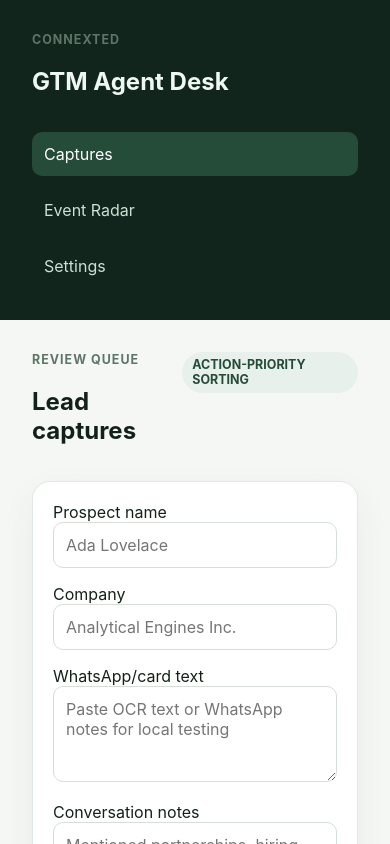
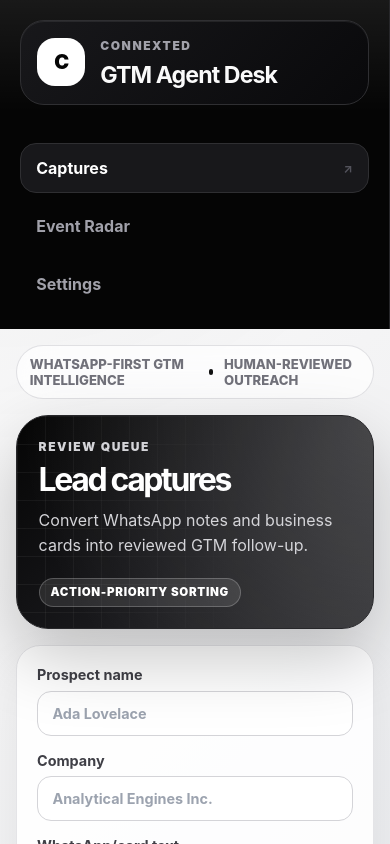
Before and after one commit to SAMK-online/Connexted, a React (Vite) app in the folder frontend/: page / in a window 390 px wide. Shown: the top 844 px of the page. Built offline with nearby package versions, Linux system fonts and the light colour scheme; no server answers.

Commit message:
Refresh frontend monochrome theme

```diff
--- a/frontend/src/App.jsx
+++ b/frontend/src/App.jsx
@@ -8,9 +8,12 @@ export default function App() {
   return (
     <div className="app-shell">
       <aside className="sidebar">
-        <div>
-          <p className="eyebrow">CONNEXTed</p>
-          <h1>GTM Agent Desk</h1>
+        <div className="brand-panel">
+          <div className="brand-mark">C</div>
+          <div>
+            <p className="eyebrow">CONNEXTed</p>
+            <h1>GTM Agent Desk</h1>
+          </div>
         </div>
         <nav>
           <NavLink to="/">Captures</NavLink>
@@ -19,6 +22,11 @@ export default function App() {
         </nav>
       </aside>
       <main className="content">
+        <div className="topbar">
+          <span>WhatsApp-first GTM intelligence</span>
+          <span className="topbar-dot" />
+          <span>Human-reviewed outreach</span>
+        </div>
         <Routes>
           <Route path="/" element={<Captures />} />
           <Route path="/events" element={<EventRadar />} />
--- a/frontend/src/pages/Captures.jsx
+++ b/frontend/src/pages/Captures.jsx
@@ -27,10 +27,13 @@ export default function Captures() {
 
   return (
     <section className="stack">
-      <header className="page-header">
+      <header className="page-header hero-card">
         <div>
           <p className="eyebrow">Review Queue</p>
           <h2>Lead captures</h2>
+          <p className="page-subtitle">
+            Convert WhatsApp notes and business cards into reviewed GTM follow-up.
+          </p>
         </div>
         <span className="badge">Action-priority sorting</span>
       </header>
@@ -58,6 +61,10 @@ export default function Captures() {
       </form>
 
       <div className="grid">
+        {captures.isLoading ? <div className="card muted-card">Loading captures...</div> : null}
+        {!captures.isLoading && !(captures.data || []).length ? (
+          <div className="card muted-card">No captures yet. Create a test capture to preview the workflow.</div>
+        ) : null}
         {(captures.data || []).map((capture) => (
           <Link className="card capture-card" to={`/captures/${capture.id}`} key={capture.id}>
             <div>
--- a/frontend/src/pages/Report.jsx
+++ b/frontend/src/pages/Report.jsx
@@ -25,10 +25,13 @@ export default function Report() {
 
   return (
     <section className="stack">
-      <header className="page-header">
+      <header className="page-header hero-card">
         <div>
           <p className="eyebrow">Review-ready report</p>
           <h2>{data.contact.name || "Unknown contact"} · {data.company.name || "Unknown company"}</h2>
+          <p className="page-subtitle">
+            Evidence, signal context, strategy, drafts, and CRM controls in one review surface.
+          </p>
         </div>
         <span className={`badge ${data.confidence}`}>{data.confidence} confidence</span>
       </header>
--- a/frontend/src/pages/Settings.jsx
+++ b/frontend/src/pages/Settings.jsx
@@ -1,10 +1,13 @@
 export default function Settings() {
   return (
     <section className="stack">
-      <header className="page-header">
+      <header className="page-header hero-card">
         <div>
           <p className="eyebrow">Admin</p>
           <h2>Playbooks, style profiles, and integrations</h2>
+          <p className="page-subtitle">
+            Configure the rules that keep agent recommendations aligned with your GTM motion.
+          </p>
         </div>
       </header>
       <div className="card">
--- a/frontend/src/styles.css
+++ b/frontend/src/styles.css
@@ -1,7 +1,10 @@
 :root {
-  font-family: Inter, ui-sans-serif, system-ui, -apple-system, BlinkMacSystemFont, "Segoe UI", sans-serif;
-  color: #13211b;
-  background: #f5f7f4;
+  color: #111111;
+  background: #f4f4f5;
+  font-family:
+    Inter, ui-sans-serif, system-ui, -apple-system, BlinkMacSystemFont, "Segoe UI", sans-serif;
+  font-synthesis: none;
+  text-rendering: optimizeLegibility;
 }
 
 * {
@@ -9,7 +12,11 @@
 }
 
 body {
+  background:
+    radial-gradient(circle at top left, rgba(0, 0, 0, 0.08), transparent 28rem),
+    linear-gradient(135deg, #ffffff 0%, #f4f4f5 42%, #e5e7eb 100%);
   margin: 0;
+  min-height: 100vh;
 }
 
 a {
@@ -24,65 +31,245 @@ textarea {
 }
 
 button {
-  border: 0;
-  border-radius: 10px;
-  background: #163d2c;
-  color: white;
+  align-items: center;
+  background: #111111;
+  border: 1px solid #111111;
+  border-radius: 999px;
+  box-shadow: 0 12px 24px rgba(0, 0, 0, 0.14);
+  color: #ffffff;
   cursor: pointer;
-  padding: 0.75rem 1rem;
+  display: inline-flex;
+  font-weight: 700;
+  justify-content: center;
+  letter-spacing: -0.01em;
+  padding: 0.78rem 1.05rem;
+  transition:
+    background 160ms ease,
+    border-color 160ms ease,
+    box-shadow 160ms ease,
+    transform 160ms ease;
+}
+
+button:hover {
+  background: #2a2a2a;
+  border-color: #2a2a2a;
+  box-shadow: 0 16px 28px rgba(0, 0, 0, 0.18);
+  transform: translateY(-1px);
 }
 
 button:disabled {
-  opacity: 0.6;
   cursor: not-allowed;
+  opacity: 0.56;
+  transform: none;
 }
 
 input,
 textarea {
-  border: 1px solid #d7ded8;
-  border-radius: 10px;
-  padding: 0.75rem;
+  background: #ffffff;
+  border: 1px solid #d4d4d8;
+  border-radius: 14px;
+  color: #111111;
+  outline: none;
+  padding: 0.82rem 0.9rem;
+  transition:
+    border-color 160ms ease,
+    box-shadow 160ms ease,
+    background 160ms ease;
   width: 100%;
 }
 
+input::placeholder,
+textarea::placeholder {
+  color: #9ca3af;
+}
+
+input:focus,
+textarea:focus {
+  background: #ffffff;
+  border-color: #111111;
+  box-shadow: 0 0 0 4px rgba(17, 17, 17, 0.08);
+}
+
 textarea {
-  min-height: 96px;
+  min-height: 104px;
+  resize: vertical;
+}
+
+label {
+  color: #3f3f46;
+  display: grid;
+  font-size: 0.9rem;
+  font-weight: 700;
+  gap: 0.45rem;
+}
+
+h1,
+h2,
+h3,
+h4,
+p {
+  margin-top: 0;
+}
+
+h1 {
+  font-size: 1.45rem;
+  letter-spacing: -0.04em;
+  line-height: 1;
+  margin-bottom: 0;
+}
+
+h2 {
+  color: #09090b;
+  font-size: clamp(2rem, 4vw, 4.4rem);
+  letter-spacing: -0.075em;
+  line-height: 0.92;
+  margin-bottom: 0.85rem;
+}
+
+h3 {
+  color: #111111;
+  font-size: 1.25rem;
+  letter-spacing: -0.035em;
+  line-height: 1.15;
+  margin-bottom: 0.4rem;
+}
+
+h4 {
+  color: #27272a;
+  font-size: 0.95rem;
+  letter-spacing: -0.01em;
+  margin-bottom: 0.75rem;
+}
+
+p {
+  color: #52525b;
+  line-height: 1.55;
+  margin-bottom: 0;
+}
+
+strong {
+  color: #18181b;
 }
 
 .app-shell {
   display: grid;
-  grid-template-columns: 280px 1fr;
+  grid-template-columns: 304px minmax(0, 1fr);
   min-height: 100vh;
 }
 
 .sidebar {
-  background: #11251c;
-  color: #eef7f1;
+  background:
+    linear-gradient(180deg, rgba(255, 255, 255, 0.08), transparent 34%),
+    #050505;
+  border-right: 1px solid #27272a;
+  color: #fafafa;
   display: flex;
   flex-direction: column;
-  gap: 3rem;
-  padding: 2rem;
+  gap: 2.4rem;
+  padding: 1.25rem;
+  position: sticky;
+  top: 0;
+  height: 100vh;
+}
+
+.brand-panel {
+  align-items: center;
+  background: linear-gradient(135deg, #18181b, #09090b);
+  border: 1px solid #2f2f32;
+  border-radius: 24px;
+  box-shadow: inset 0 1px 0 rgba(255, 255, 255, 0.08);
+  display: flex;
+  gap: 0.95rem;
+  padding: 1rem;
+}
+
+.brand-mark {
+  align-items: center;
+  background: #ffffff;
+  border-radius: 18px;
+  color: #050505;
+  display: flex;
+  flex: 0 0 48px;
+  font-size: 1.25rem;
+  font-weight: 900;
+  height: 48px;
+  justify-content: center;
+  letter-spacing: -0.08em;
+}
+
+.sidebar .eyebrow {
+  color: #a1a1aa;
 }
 
 .sidebar nav {
   display: flex;
   flex-direction: column;
-  gap: 0.75rem;
+  gap: 0.5rem;
 }
 
 .sidebar a {
-  border-radius: 10px;
-  color: #cce0d4;
-  padding: 0.75rem;
+  align-items: center;
+  border: 1px solid transparent;
+  border-radius: 16px;
+  color: #a1a1aa;
+  display: flex;
+  font-weight: 750;
+  justify-content: space-between;
+  padding: 0.88rem 0.95rem;
+  transition:
+    background 160ms ease,
+    border-color 160ms ease,
+    color 160ms ease;
 }
 
+.sidebar a::after {
+  color: #52525b;
+  content: "↗";
+  font-size: 0.76rem;
+  opacity: 0;
+  transition: opacity 160ms ease;
+}
+
+.sidebar a:hover,
 .sidebar a.active {
-  background: #254b39;
-  color: white;
+  background: #18181b;
+  border-color: #2f2f32;
+  color: #ffffff;
+}
+
+.sidebar a:hover::after,
+.sidebar a.active::after {
+  opacity: 1;
 }
 
 .content {
-  padding: 2rem;
+  margin: 0 auto;
+  max-width: 1260px;
+  padding: 1.25rem 1.5rem 3rem;
+  width: 100%;
+}
+
+.topbar {
+  align-items: center;
+  backdrop-filter: blur(16px);
+  background: rgba(255, 255, 255, 0.72);
+  border: 1px solid rgba(212, 212, 216, 0.72);
+  border-radius: 999px;
+  color: #71717a;
+  display: inline-flex;
+  font-size: 0.82rem;
+  font-weight: 800;
+  gap: 0.72rem;
+  margin-bottom: 1rem;
+  padding: 0.62rem 0.8rem;
+  text-transform: uppercase;
+}
+
+.topbar-dot {
+  background: #111111;
+  border-radius: 999px;
+  height: 6px;
+  width: 6px;
 }
 
 .stack {
@@ -92,26 +279,81 @@ textarea {
 }
 
 .page-header {
-  align-items: center;
+  align-items: flex-start;
   display: flex;
+  gap: 1.25rem;
   justify-content: space-between;
 }
 
+.hero-card {
+  background:
+    radial-gradient(circle at top right, rgba(255, 255, 255, 0.18), transparent 22rem),
+    linear-gradient(135deg, #050505 0%, #18181b 50%, #2f2f32 100%);
+  border: 1px solid #27272a;
+  border-radius: 32px;
+  box-shadow: 0 28px 70px rgba(0, 0, 0, 0.22);
+  color: #ffffff;
+  overflow: hidden;
+  padding: clamp(1.35rem, 4vw, 2.4rem);
+  position: relative;
+}
+
+.hero-card::before {
+  background:
+    linear-gradient(rgba(255, 255, 255, 0.055) 1px, transparent 1px),
+    linear-gradient(90deg, rgba(255, 255, 255, 0.055) 1px, transparent 1px);
+  background-size: 28px 28px;
+  content: "";
+  inset: 0;
+  mask-image: linear-gradient(90deg, black, transparent 70%);
+  pointer-events: none;
+  position: absolute;
+}
+
+.hero-card > * {
+  position: relative;
+  z-index: 1;
+}
+
+.hero-card h2,
+.hero-card h3,
+.hero-card strong {
+  color: #ffffff;
+}
+
+.hero-card p {
+  color: #d4d4d8;
+}
+
+.page-subtitle {
+  font-size: 1rem;
+  max-width: 680px;
+}
+
 .eyebrow {
-  color: #5d7668;
-  font-size: 0.78rem;
-  font-weight: 700;
-  letter-spacing: 0.08em;
-  margin: 0;
+  color: #71717a;
+  font-size: 0.75rem;
+  font-weight: 900;
+  letter-spacing: 0.13em;
+  margin: 0 0 0.55rem;
   text-transform: uppercase;
 }
 
 .card {
-  background: white;
-  border: 1px solid #e1e7e2;
-  border-radius: 18px;
-  box-shadow: 0 12px 35px rgba(22, 61, 44, 0.06);
+  background: rgba(255, 255, 255, 0.9);
+  border: 1px solid #e4e4e7;
+  border-radius: 24px;
+  box-shadow:
+    0 20px 50px rgba(0, 0, 0, 0.07),
+    inset 0 1px 0 rgba(255, 255, 255, 0.8);
   padding: 1.25rem;
+}
+
+.muted-card {
+  background: rgba(250, 250, 250, 0.76);
+  border-style: dashed;
+  color: #71717a;
+  font-weight: 750;
 }
 
 .form-grid {
@@ -127,13 +369,23 @@ textarea {
 .grid {
   display: grid;
   gap: 1rem;
-  grid-template-columns: repeat(auto-fit, minmax(260px, 1fr));
+  grid-template-columns: repeat(auto-fit, minmax(270px, 1fr));
 }
 
 .capture-card {
   display: flex;
   flex-direction: column;
-  gap: 0.75rem;
+  gap: 0.85rem;
+  transition:
+    border-color 160ms ease,
+    box-shadow 160ms ease,
+    transform 160ms ease;
+}
+
+.capture-card:hover {
+  border-color: #a1a1aa;
+  box-shadow: 0 24px 56px rgba(0, 0, 0, 0.1);
+  transform: translateY(-2px);
 }
 
 .two-column {
@@ -143,47 +395,67 @@ textarea {
 }
 
 .action-card {
-  border-color: #c7dccf;
+  background:
+    linear-gradient(135deg, rgba(255, 255, 255, 0.96), rgba(244, 244, 245, 0.96)),
+    #ffffff;
+  border-color: #c7c7cc;
 }
 
 .badge,
 .status {
   align-self: flex-start;
-  background: #e8f0eb;
+  background: #111111;
+  border: 1px solid #111111;
   border-radius: 999px;
-  color: #254b39;
+  color: #ffffff;
   display: inline-flex;
-  font-size: 0.78rem;
-  font-weight: 700;
-  padding: 0.35rem 0.65rem;
+  font-size: 0.72rem;
+  font-weight: 900;
+  letter-spacing: 0.06em;
+  line-height: 1;
+  padding: 0.48rem 0.68rem;
   text-transform: uppercase;
+  white-space: nowrap;
+}
+
+.hero-card .badge {
+  background: rgba(255, 255, 255, 0.1);
+  border-color: rgba(255, 255, 255, 0.22);
+  color: #ffffff;
 }
 
 .high {
-  background: #ddf6e6;
-  color: #166534;
+  background: #111111;
+  border-color: #111111;
+  color: #ffffff;
 }
 
 .medium {
-  background: #fff4d6;
-  color: #8a5a00;
+  background: #e4e4e7;
+  border-color: #d4d4d8;
+  color: #27272a;
 }
 
 .low,
 .inferred {
-  background: #ffe6df;
-  color: #9f2f16;
+  background: #f4f4f5;
+  border-color: #d4d4d8;
+  color: #52525b;
 }
 
 .warning {
-  color: #9f2f16;
+  background: #f4f4f5;
+  border-left: 3px solid #111111;
+  border-radius: 12px;
+  color: #27272a;
+  padding: 0.75rem 0.9rem;
 }
 
 .row,
 .draft-header,
 .trace-step {
   align-items: flex-start;
-  border-top: 1px solid #eef2ef;
+  border-top: 1px solid #e4e4e7;
   display: flex;
   gap: 1rem;
   justify-content: space-between;
@@ -191,18 +463,21 @@ textarea {
 }
 
 .source {
-  border-top: 1px solid #eef2ef;
+  border-top: 1px solid #e4e4e7;
   padding: 1rem 0;
 }
 
 .draft {
-  border-top: 1px solid #eef2ef;
+  border-top: 1px solid #e4e4e7;
   padding-top: 1rem;
 }
 
 .draft pre {
-  background: #f7faf8;
-  border-radius: 12px;
+  background: #09090b;
+  border: 1px solid #27272a;
+  border-radius: 18px;
+  color: #fafafa;
+  line-height: 1.55;
   overflow: auto;
   padding: 1rem;
   white-space: pre-wrap;
@@ -214,6 +489,18 @@ textarea {
   gap: 0.75rem;
 }
 
+.actions button:not(:first-child) {
+  background: #ffffff;
+  border-color: #d4d4d8;
+  box-shadow: none;
+  color: #18181b;
+}
+
+.actions button:not(:first-child):hover {
+  background: #f4f4f5;
+  border-color: #a1a1aa;
+}
+
 .pill-list {
   display: flex;
   flex-wrap: wrap;
@@ -221,18 +508,19 @@ textarea {
 }
 
 .pill {
-  background: #f0f5f2;
-  border: 1px solid #dfe8e2;
+  background: #f4f4f5;
+  border: 1px solid #d4d4d8;
   border-radius: 999px;
-  color: #315846;
-  font-size: 0.85rem;
-  padding: 0.4rem 0.7rem;
+  color: #3f3f46;
+  font-size: 0.84rem;
+  font-weight: 750;
+  padding: 0.45rem 0.72rem;
 }
 
 .attendee-card {
-  background: #f9fbfa;
-  border: 1px solid #e1e7e2;
-  border-radius: 14px;
+  background: linear-gradient(180deg, #ffffff, #f8f8f9);
+  border: 1px solid #e4e4e7;
+  border-radius: 20px;
   padding: 1rem;
 }
 
@@ -248,7 +536,17 @@ textarea {
   }
 
   .sidebar {
-    gap: 1rem;
+    height: auto;
+    position: static;
+  }
+
+  .content {
+    padding: 1rem;
+  }
+
+  .page-header {
+    align-items: stretch;
+    flex-direction: column;
   }
 
   .full {
```
Also changed, not shown: frontend/src/pages/EventRadar.jsx (+8 -1 lines).
